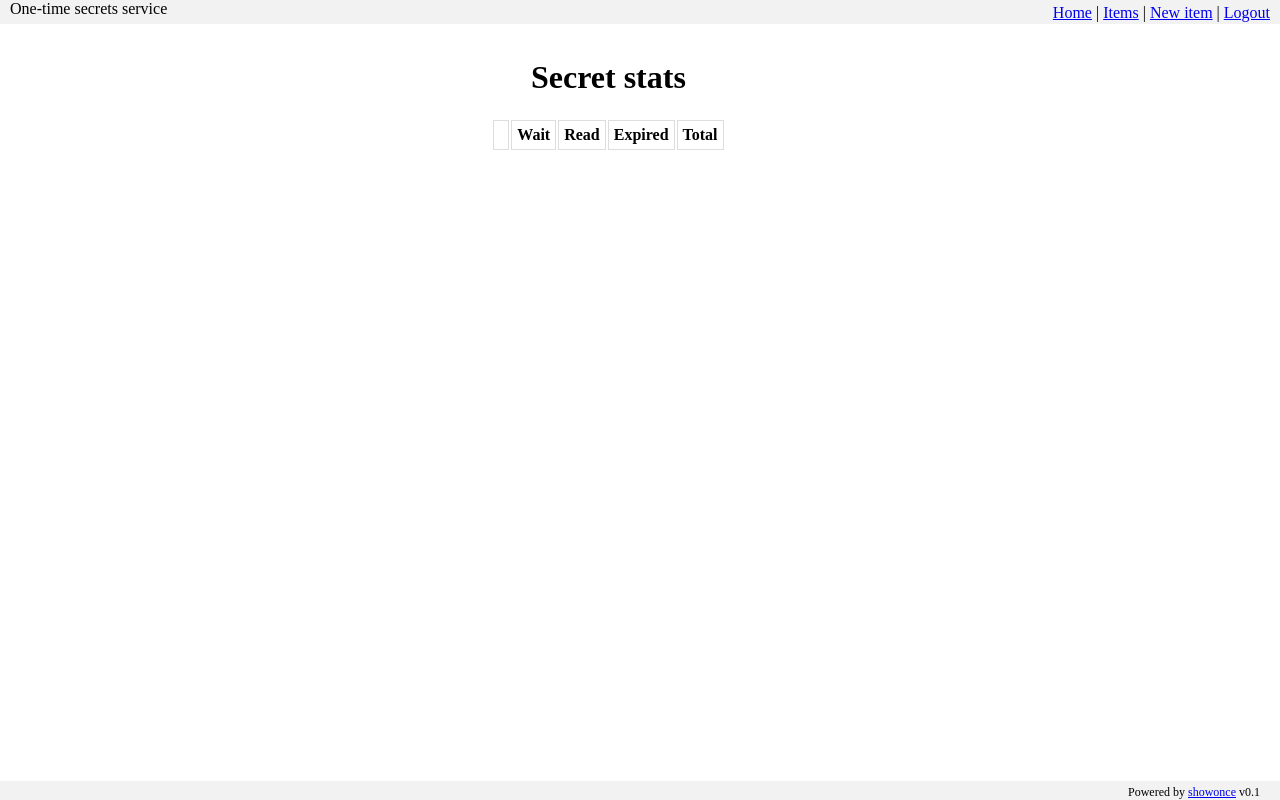
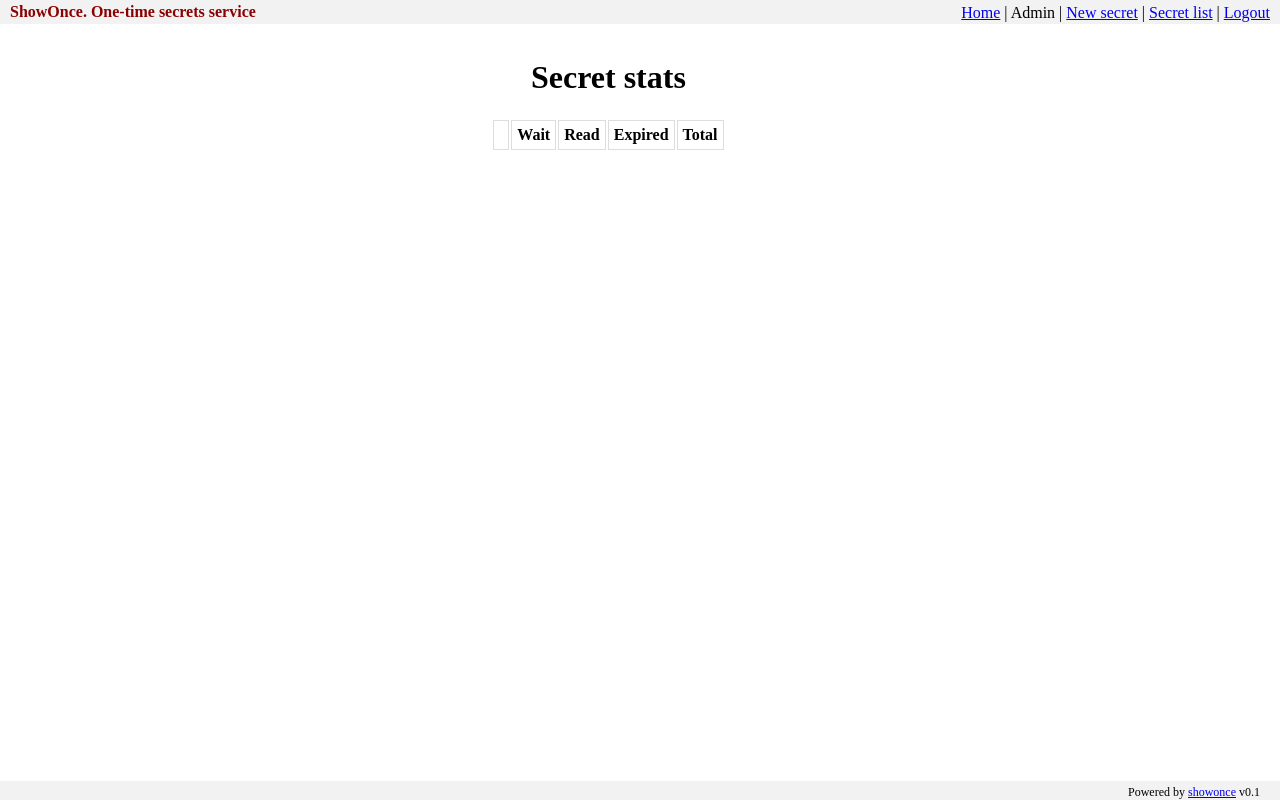
Before and after one commit to LeKovr/showonce, a plain HTML site: page static/my/index.html in a window 1280 px wide. Drawn offline with Linux system fonts and the light colour scheme; no server answers.

Commit message:
header markup changed

```diff
--- a/static/api.css
+++ b/static/api.css
@@ -15,6 +15,19 @@ th, td {
   bottom:0;
   left: 0;
   right:0;
+}
+
+.project {
+  padding-top:3px;
+  overflow: hidden;
+  position:fixed;
+  vertical-align: center;
+  font-weight: bold;
+  color: green;
+}
+
+.priv {
+  color: darkred;
 }
 
 .top {
--- a/static/my/index.html
+++ b/static/my/index.html
@@ -6,18 +6,20 @@
     <link rel='shortcut icon' type='image/x-icon' href='/favicon.ico' />
     <script src="/js/api.js"></script>
     <link rel="stylesheet" type="text/css" href="/api.css">
-    <title>Show me once - Admin area</title>
+    <title>ShowOnce - Admin area</title>
     <meta http-equiv="Cache-Control" content="no-cache, no-store, must-revalidate">
     <meta http-equiv="Pragma" content="no-cache">
     <meta http-equiv="Expires" content="0">
   </head>
 <html>
 <body onload = pageMyLoaded();>
-<div class="top">One-time secrets service
+<div class="top">
+  <div class="project priv">ShowOnce. One-time secrets service</div>
   <div class="right">
     <a href="/">Home</a>
-    | <a href="items.html">Items</a>
-    | <a href="new.html">New item</a>
+    | <a >Admin</a>
+    | <a href="new.html">New secret</a>
+    | <a href="items.html">Secret list</a>
     | <a href="/my/logout">Logout</a>
   </div>
 </div>
```
Also changed, not shown: static/index.html (+3 -2 lines), static/my/items.html (+5 -3 lines), static/my/new.html (+6 -4 lines).
